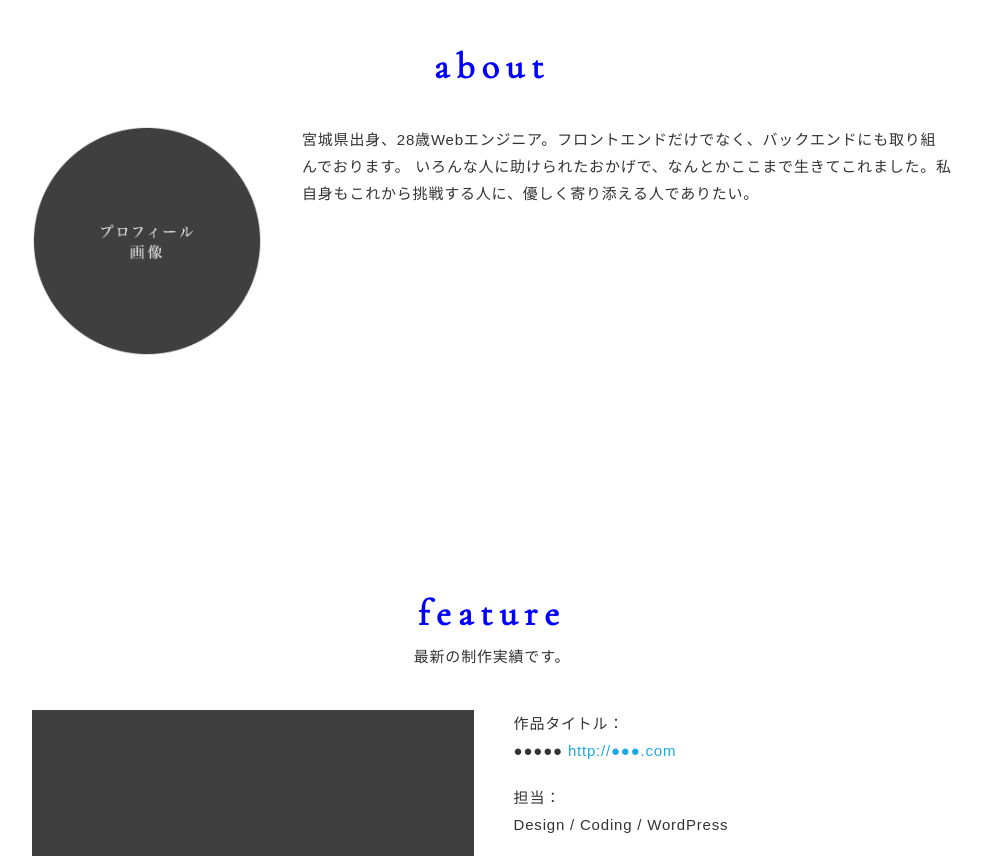
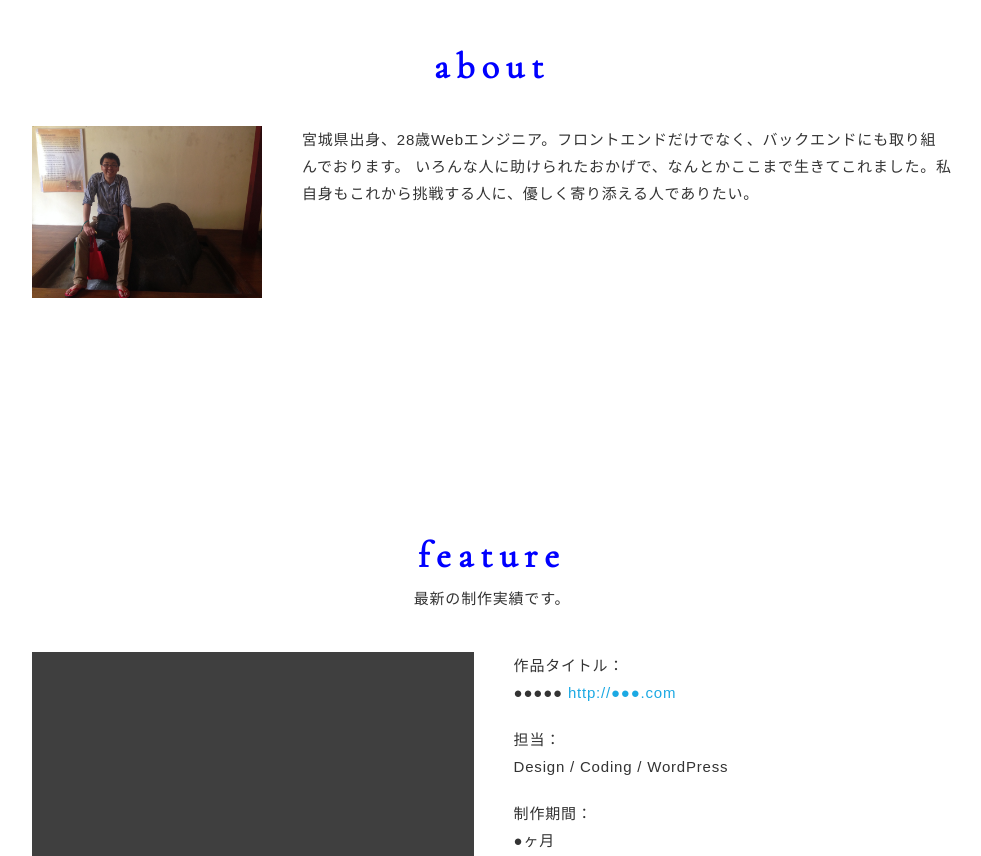
Before and after one commit to daisuke2549/Portfolio_DAY15, a plain HTML site: page index.html in a window 1280 px wide. Shown: the part 760-1616 px from the top of the page, without its empty margins (148-1129 px from the left). Drawn offline with nearby package versions, Linux system fonts and the light colour scheme.

Commit message:
no message

```diff
--- a/css/style.css
+++ b/css/style.css
@@ -102,7 +102,6 @@ li {
   align-items: center;
   justify-content: center;
   height: 540px;
-  background-image: url('/img/skill/macbook');
 }
 
 .logo-name {
--- a/index.html
+++ b/index.html
@@ -57,7 +57,7 @@
           <div class="section-body about">
             <div class="about-item">
               <div class="about-image-wrapper">
-                <img class="about-image" src="img/profile/profile.png" alt=""></div>
+                <img class="about-image" src="img/skill/my_picture.JPG" alt=""></div>
               <div class="about-body">
                 <p>
                     宮城県出身、28歳Webエンジニア。フロントエンドだけでなく、バックエンドにも取り組んでおります。
```
Also changed, not shown: img/skill/my_picture.JPG (added).
